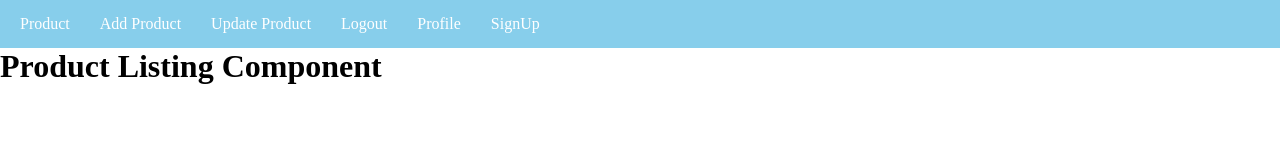
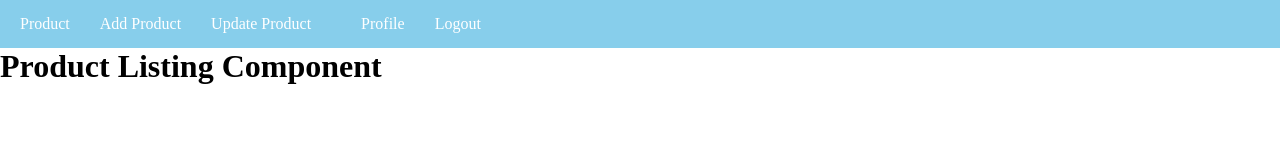
Before and after one commit to chandrashekhar-meshram/e-dashboard-frontend, a React (Create React App) app: page / in a window 1280 px wide. Shown: the top 160 px of the page. Built offline with nearby package versions, Linux system fonts and the light colour scheme; sample sign-in values are in the browser's storage.

Commit message:
Update Navbar with Logout and SignUp Menu

```diff
--- a/src/components/Nav.js
+++ b/src/components/Nav.js
@@ -2,6 +2,9 @@ import React from 'react';
 import { Link } from 'react-router-dom';
 
 const Nav = () => {
+
+  const auth = localStorage.getItem('user');
+
   return (
     <div>
       <ul className="nav-ul">
@@ -15,13 +18,18 @@ const Nav = () => {
           <Link to="/update">Update Product</Link>
         </li>
         <li>
-          <Link to='/logout'>Logout</Link>
+
         </li>
         <li>
           <Link to='/profile'>Profile</Link>
         </li>
         <li>
-          <Link to='/signup'>SignUp</Link>
+          {
+            auth ?
+            <Link to='/logout'>Logout</Link> :
+            <Link to='/signup'>SignUp</Link>
+          }
+
         </li>
       </ul>
     </div>
--- a/src/components/SignUp.js
+++ b/src/components/SignUp.js
@@ -1,4 +1,4 @@
-import React, { useState } from 'react';
+import React, { useState, useEffect } from 'react';
 import { useNavigate } from 'react-router-dom';
 
 const SignUp = () => {
@@ -7,6 +7,25 @@ const SignUp = () => {
   const [password, setPassword] = useState('');
 
   const navigate = useNavigate();
+
+  useEffect(()=> {
+    const auth = localStorage.getItem('user');
+    if(auth){
+      navigate('/')
+    }
+  }, []);
+
+
+  /*
+ useEffect(() => {
+        const auth = localStorage.getItem('user');
+        if (auth) {
+            navigate('/')
+
+        }
+    }, [])
+
+  */
 
   const collectData = async () => {
     console.log(name, email, password);
```
